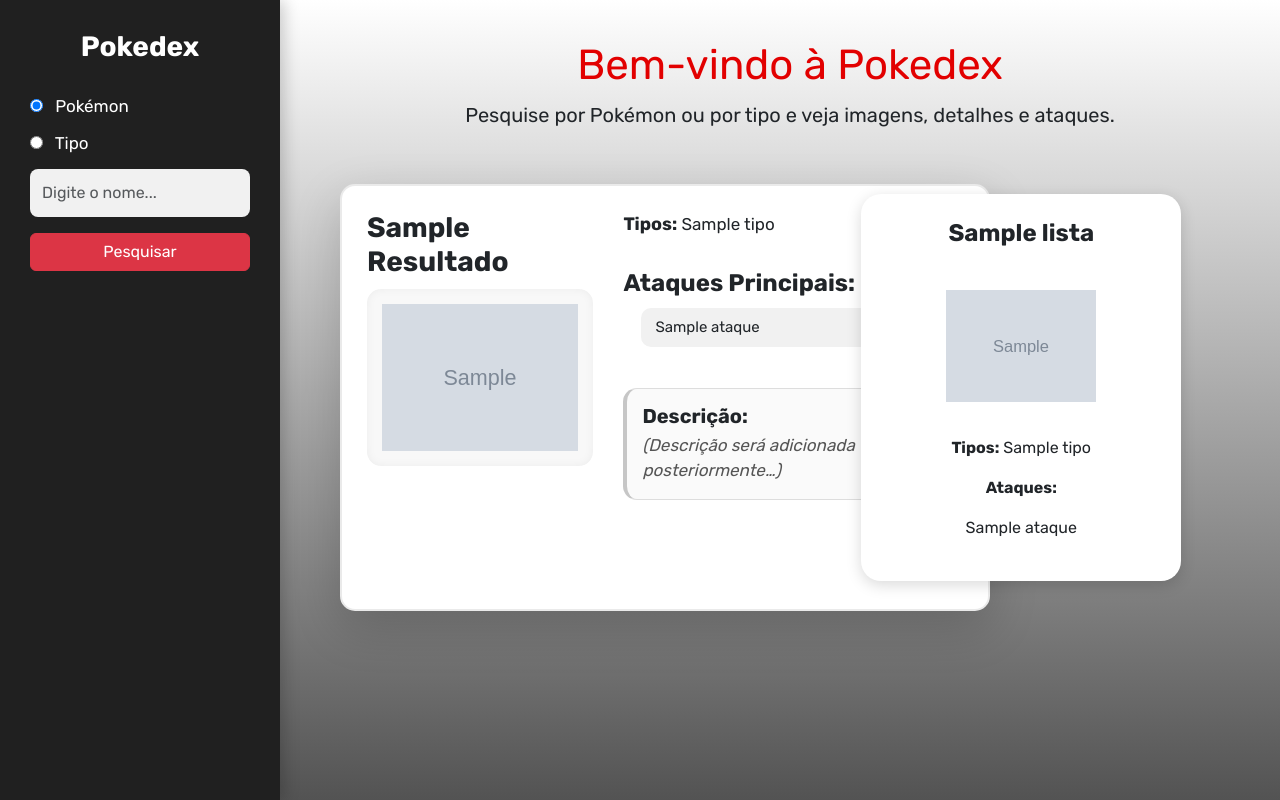
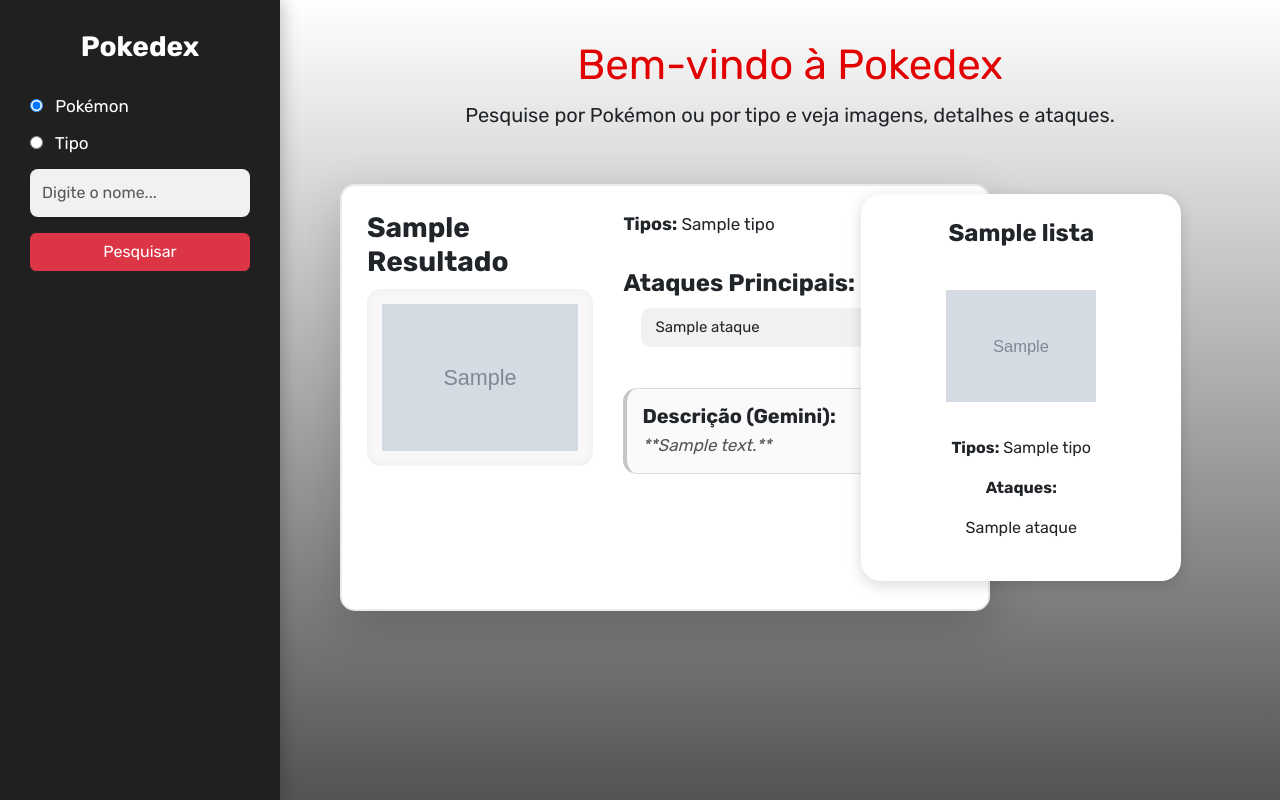
Before and after one commit to joaquimoliveira22/Pokedex-tec, a Flask app: template Pokedex-tec/templates/index.html in a window 1280 px wide. Run offline with Flask 3, Linux system fonts and the light colour scheme; the template is opened without the code that fills it: most values are stand-ins (such as "Sample title", 1, 10 or a date in 2020); grey boxes marked "Sample" are stand-in pictures.

Commit message:
fix: adaptando index.html para receber descrição do gemini

```diff
--- a/Pokedex-tec/templates/index.html
+++ b/Pokedex-tec/templates/index.html
@@ -76,9 +76,9 @@
                             </div>
 
                             <div class="descricao-placeholder">
-                                <h5>Descrição:</h5>
+                                <h5>Descrição (Gemini):</h5>
                                 <p class="texto-descricao">
-                                    (Descrição será adicionada posteriormente…)
+                                    **{{ resultado.gemini_description }}**
                                 </p>
                             </div>
 
```
